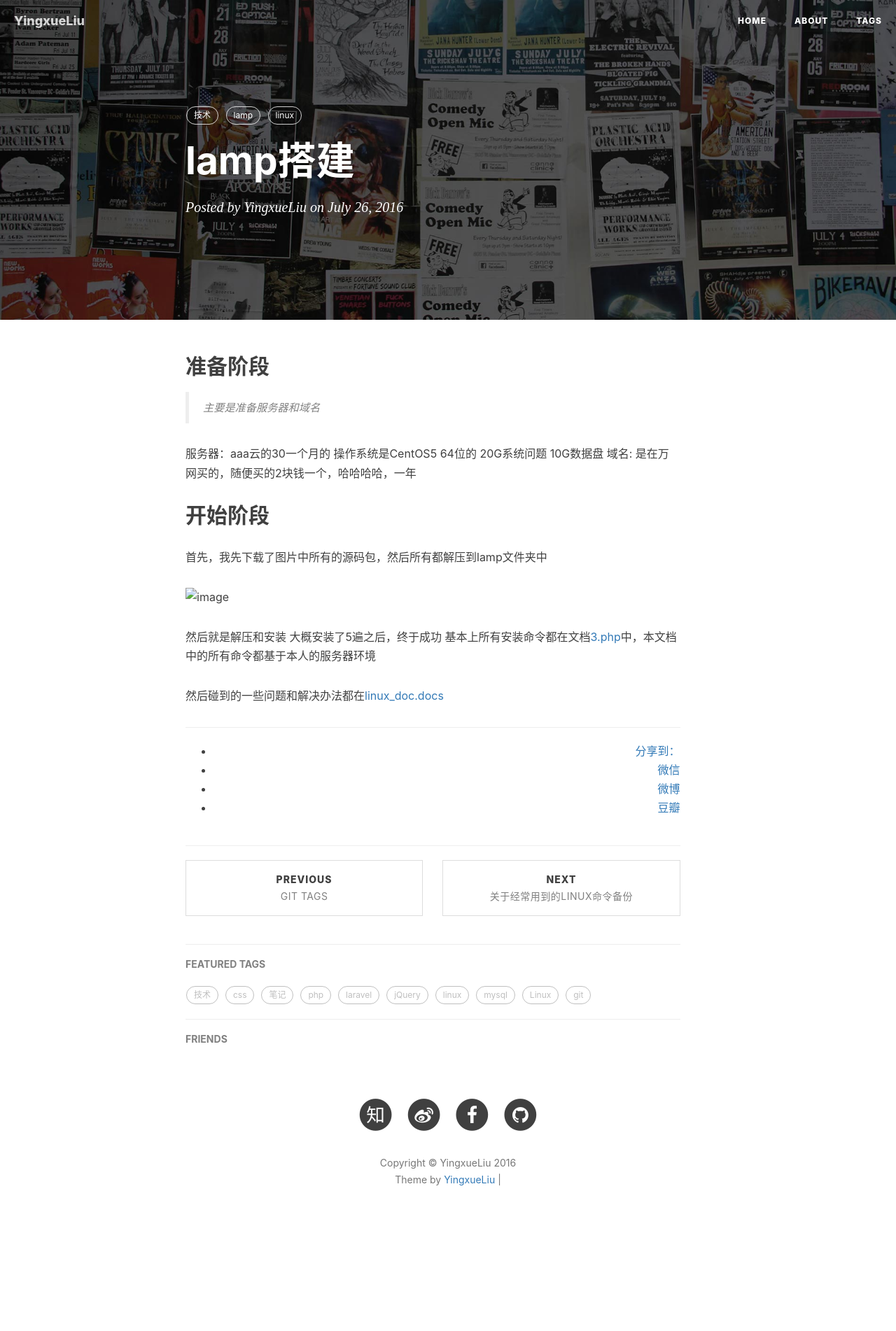
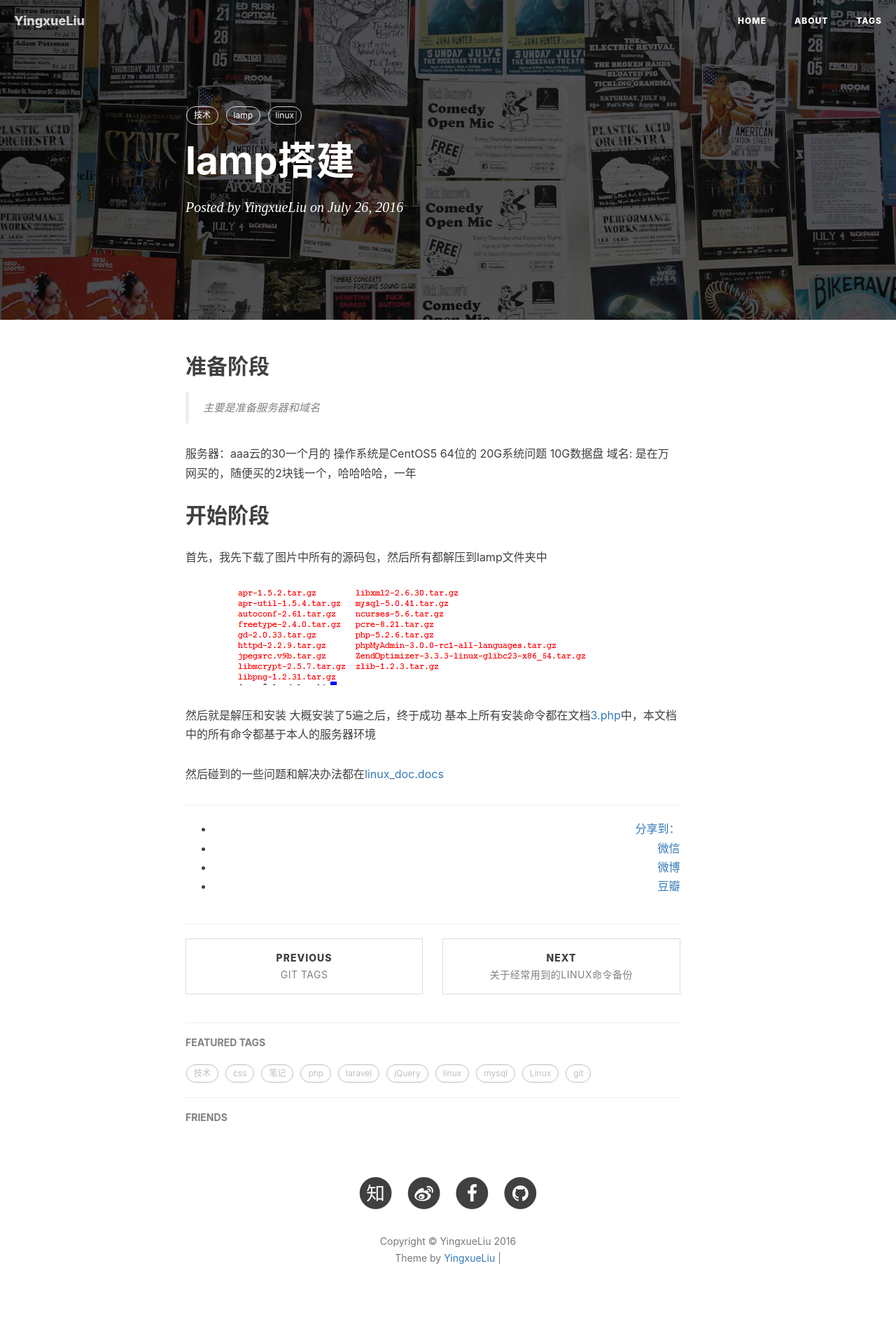
Before and after one commit to YingxueLiu/YingxueLiu.github.io, a Jekyll site: the page built from _posts/2016-07-26-lamp.markdown, in a window 1280 px wide. Shown: the whole page at 70% size. Built offline with Jekyll 4.4.1, drawn with Linux system fonts in a browser that asks for light colours; nearby versions of some CDN libraries; comment, search, counter and statistics services are not loaded; before the commit the page ends 1790 px from its top, so only the background shows below that.

Commit message:
lamp_doc1

```diff
--- a/_posts/2016-07-26-lamp.markdown
+++ b/_posts/2016-07-26-lamp.markdown
@@ -21,7 +21,7 @@ tags:
 ---
 首先，我先下载了图片中所有的源码包，然后所有都解压到lamp文件夹中
 
-![image](../images/soft.png)
+![image](https://yingxueliu.github.io/images/lamp/soft.png)
 
 然后就是解压和安装
 大概安装了5遍之后，终于成功
```
